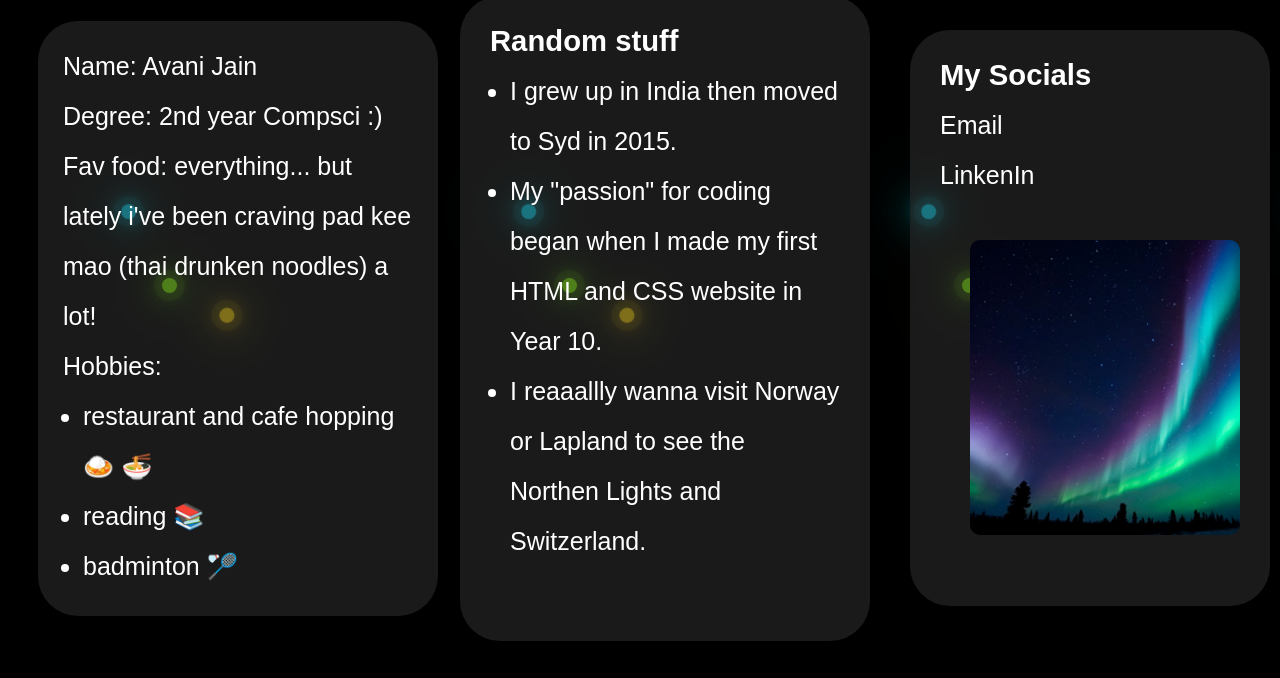
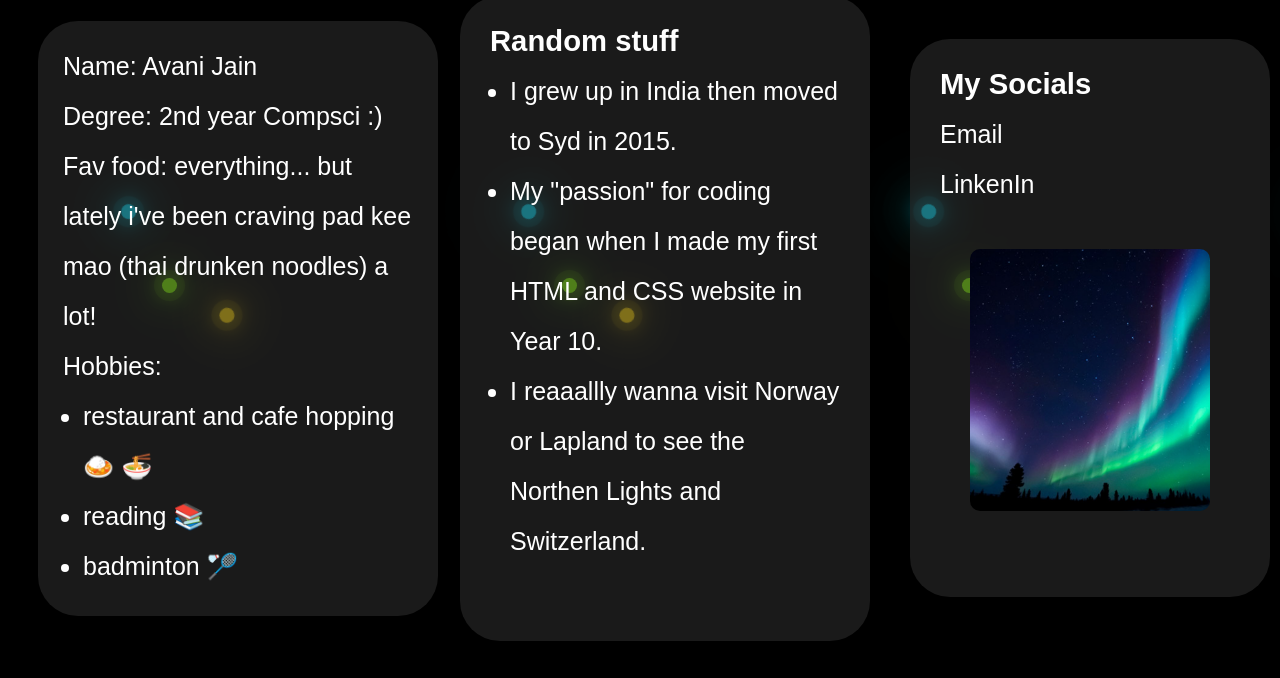
Before and after one commit to avani-j/24T3-Trainee-Program, a plain HTML site: page index.html in a window 1280 px wide. Shown: the part 122-800 px from the top of the page. Drawn offline with Linux system fonts and the light colour scheme; a web font is replaced by a local one.

Commit message:
fixed image alignment

```diff
--- a/style.css
+++ b/style.css
@@ -191,7 +191,7 @@ body {
     z-index: 10;
     padding: 30px;
     padding-top: 20px;
-    padding-bottom: 55px;
+    padding-bottom: 70px;
     line-height: 50px;
     width: 70%;
     max-width: 300px;
@@ -212,7 +212,7 @@ body {
   }
 
   img {
-    width: 90%;
+    width: 80%;
     margin-top: 40px;
     margin-left: 30px;
     border-radius: 10px;
```
